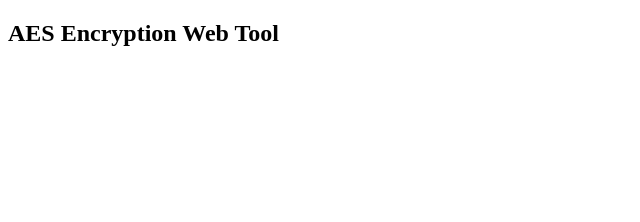
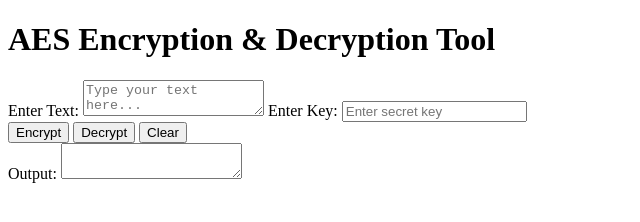
Before and after one commit to Charu-Porush/AES-Encryptor-WebToo, a plain HTML site: page index.html in a window 1280 px wide. Shown: the whole page, without its empty margins (0-640 px from the left). Drawn offline with nearby package versions, Linux system fonts and the light colour scheme.

Commit message:
Update index.html

```diff
--- a/index.html
+++ b/index.html
@@ -5,10 +5,28 @@
     <meta name="viewport" content="width=device-width, initial-scale=1.0">
     <title>AES Encryption Web Tool</title>
     <link rel="stylesheet" href="style.css">
+    <!-- CryptoJS CDN -->
+    <script src="https://cdnjs.cloudflare.com/ajax/libs/crypto-js/4.1.1/crypto-js.min.js"></script>
 </head>
 <body>
+    <div class="container">
+        <h1>AES Encryption & Decryption Tool</h1>
 
-    <h2>AES Encryption Web Tool</h2>
+        <label for="text">Enter Text:</label>
+        <textarea id="text" placeholder="Type your text here..."></textarea>
+
+        <label for="key">Enter Key:</label>
+        <input type="text" id="key" placeholder="Enter secret key">
+
+        <div class="btn-group">
+            <button onclick="encryptText()">Encrypt</button>
+            <button onclick="decryptText()">Decrypt</button>
+            <button onclick="clearFields()">Clear</button>
+        </div>
+
+        <label for="output">Output:</label>
+        <textarea id="output" readonly></textarea>
+    </div>
 
     <script src="encrypt.js"></script>
 </body>
```
